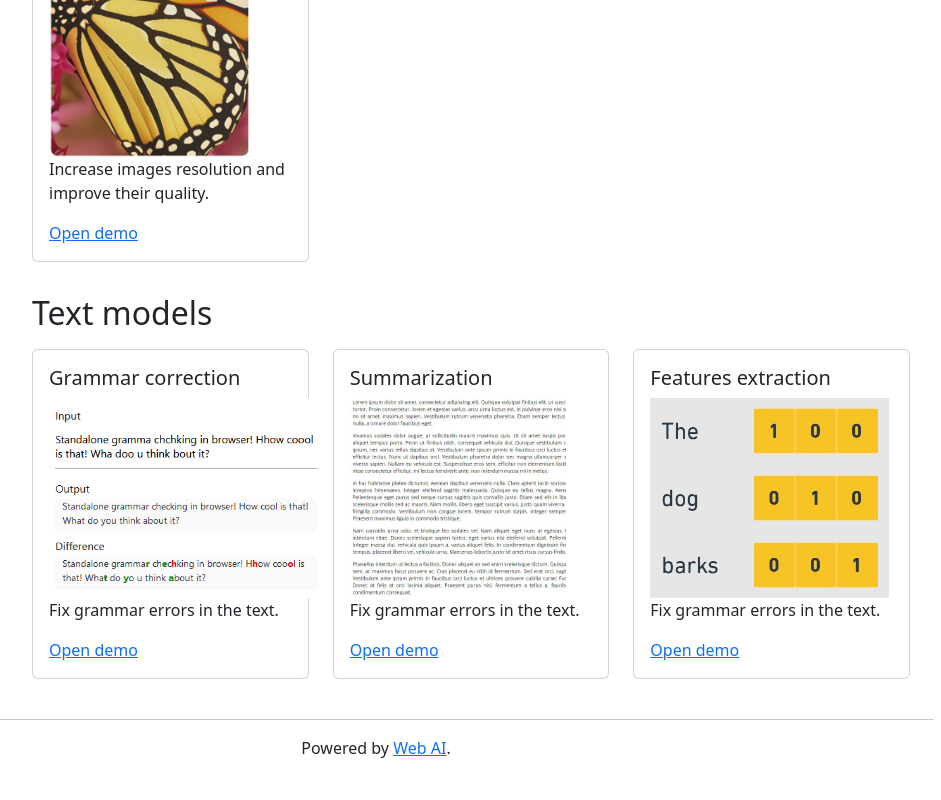
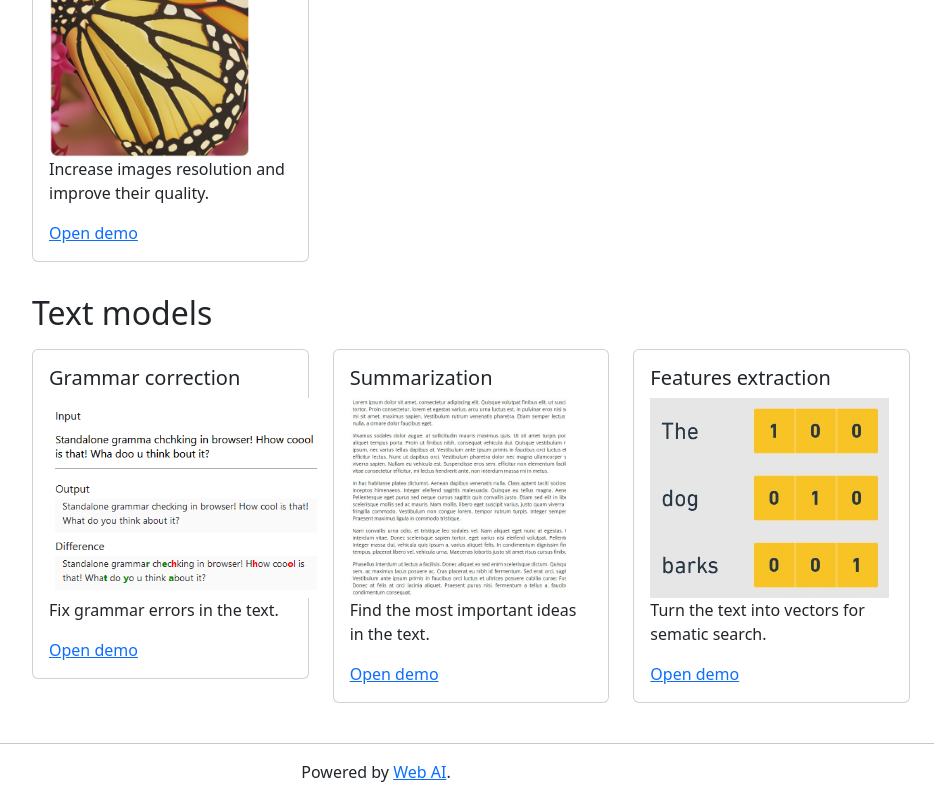
Before and after one commit to spyhunter1280/web-ai, a Next.js app in the folder examples/nextjs/: page / in a window 1280 px wide. Shown: the part 1083-1883 px from the top of the page, without its empty margins (264-1205 px from the left). Before the commit the page ends 1859 px from the top, so only its background shows below. Built offline with nearby package versions, Linux system fonts and the light colour scheme.

Commit message:
Fixed captions.

```diff
--- a/examples/nextjs/pages/index.tsx
+++ b/examples/nextjs/pages/index.tsx
@@ -132,7 +132,7 @@ export default function Home() {
                 <div className="card-body">
                   <h5 className="card-title">Summarization</h5>
                   <Image alt="" src={summaryImg} height={200} />
-                  <p className="card-text">Fix grammar errors in the text.</p>
+                  <p className="card-text">Find the most important ideas in the text.</p>
                   <Link href="/demos/summarization">Open demo</Link>
                 </div>
               </div>
@@ -142,7 +142,7 @@ export default function Home() {
                 <div className="card-body">
                   <h5 className="card-title">Features extraction</h5>
                   <Image alt="" src={vectorImg} height={200} />
-                  <p className="card-text">Fix grammar errors in the text.</p>
+                  <p className="card-text">Turn the text into vectors for sematic search.</p>
                   <Link href="/demos/text-features">Open demo</Link>
                 </div>
               </div>
```
